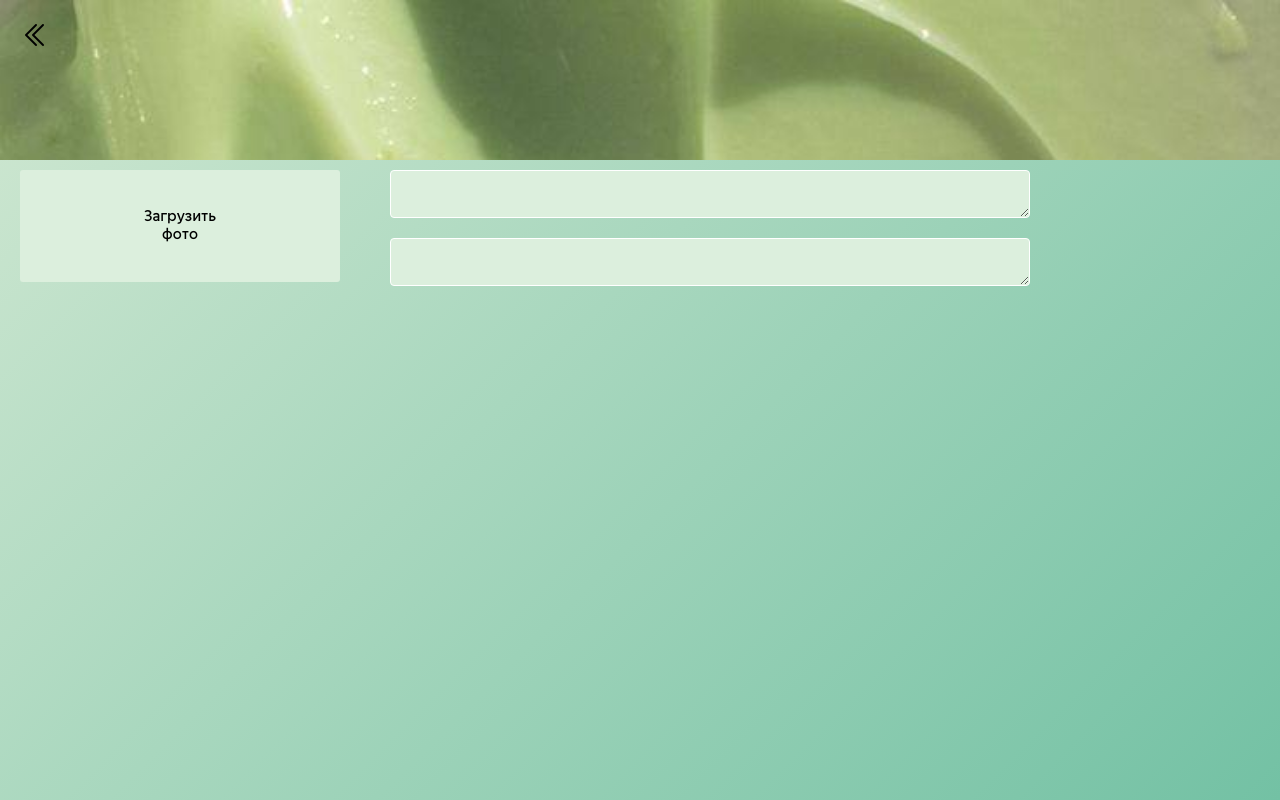
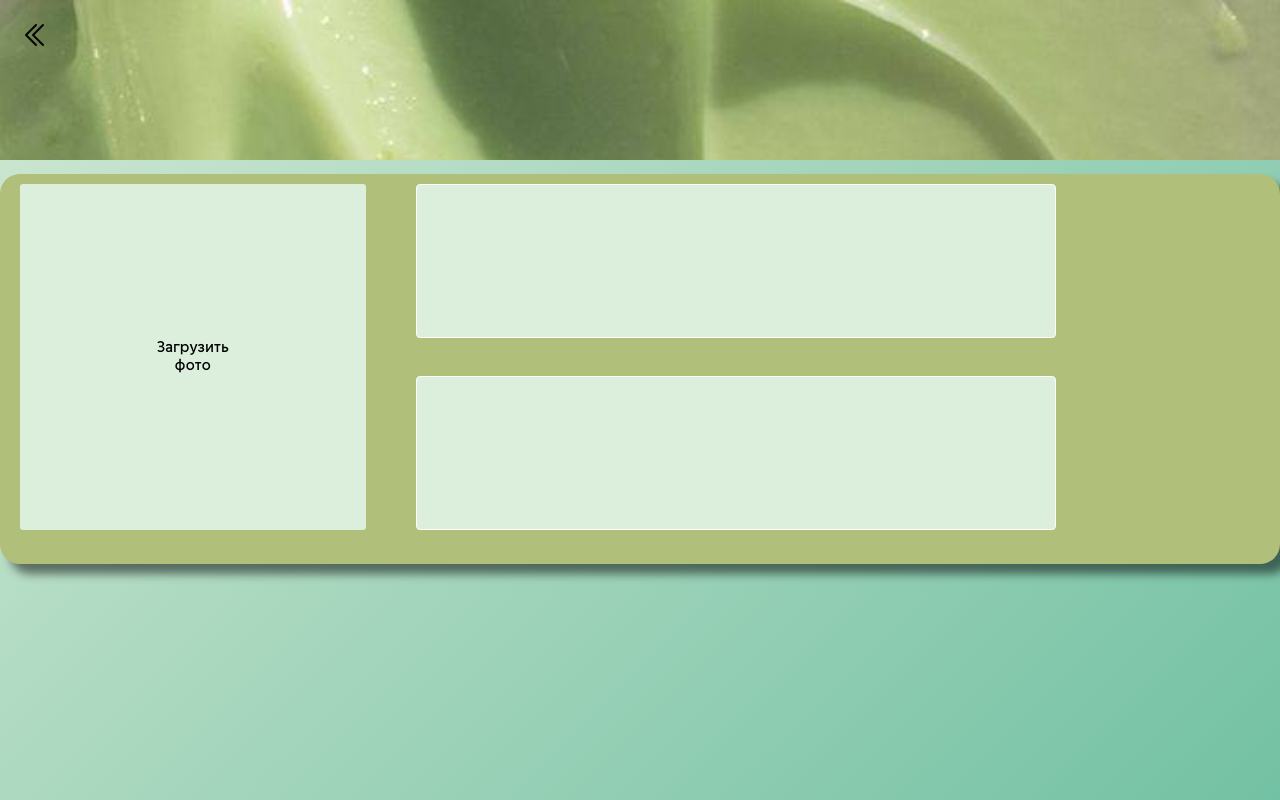
Before and after one commit to Kurbik72/TgBot2.0, a React (Create React App) app: page /visitpage in a window 1280 px wide. Built offline with nearby package versions, Linux system fonts and the light colour scheme.

Commit message:
work on vizitpage

```diff
--- a/src/components/vizitPage/vizit.module.css
+++ b/src/components/vizitPage/vizit.module.css
@@ -66,8 +66,8 @@ display: none;
 }
 .Osn{
     margin-top: 10px;
-    width: 25vw;
-    height:14vh;
+    width: 27vw;
+    height:27vw;
     border-radius: 3px;
     background-color: #dcefdd;
     margin-left: 20px;
@@ -95,8 +95,8 @@ display: none;
 }
 .page img {
     margin-top: 6px;
-    width: 25vw;
-    height:14vh;
+    width: 27vw;
+    height:27vw;
     border-radius: 3px;
 
 
@@ -104,7 +104,12 @@ display: none;
 }
 
 .allInThisPlace{
+    margin-top: 14px;
+    box-shadow: 10px 10px 10px rgb(0 0 0  / 0.5) ;
+    background-color: #B0BF79;
+    border-radius: 20px;
     display: flex;
+
     flex-direction: row;
     gap:50px;
 }
@@ -114,7 +119,7 @@ display: none;
     padding: 10px 0px;
 
 }
-.inputs textarea {
+.inputs {
     text-align: center;
     color: #000000;
     font-family: 'Font1';
@@ -124,6 +129,25 @@ display: none;
     border-radius: 4px;
     border: 1px solid #ffff;
     width: 50vw;
-    margin-bottom: 2vh;
-    height: 6vh
+    margin-bottom: 3vh;
+    min-height: 12vw;
+
 }
+
+.inputs1 {
+    text-align: center;
+    color: #000000;
+    font-family: 'Font1';
+    font-size: 17px;
+    padding: 10px 20px;
+    background-color: #dcefdd;
+    border-radius: 4px;
+    border: 1px solid #ffff;
+    width: 50vw;
+    margin-bottom: 3vw;
+    min-height: 12vw;
+
+}
+.allIt{
+    padding: 10px 0px;
+}
--- a/src/components/vizitPage/vizitpage.jsx
+++ b/src/components/vizitPage/vizitpage.jsx
@@ -10,6 +10,25 @@ const Vizitpage = () => {
         const { username, about } = location.state || {};
         const [url, setUrl] = useState();
 
+
+const heighAuto = () =>{
+    const data = {
+        Info1: username,
+        Info2: about
+
+    };
+const Info1Element = document.querySelector('[name="Info1"]')
+const Info2Element = document.querySelector('[name="Info2"]')
+    if (data.Info2 !==null && data.Info2.length >40){
+        Info2Element.style.height = "auto"
+
+    };
+
+    if (data.Info1 !==null && data.Info1.length > 20){
+        Info1Element.style.height = "auto"
+    };
+
+}
 
         const Upload = () =>{
             const id = useId()
@@ -67,21 +86,10 @@ return (
             <Upload>
     </Upload>
 </div>
-<div className={vizit.inputs}>
-<textarea
-type="text"
-name='Info1'
-value={username}
-readOnly
+<div className={vizit.allIt} onSubmit={heighAuto} contenteditable="true" >
 
-/>
-<textarea
-type="text "
-name='Info2'
-value={about}
-readOnly
-
-/>
+<p className={vizit.inputs1}  contentEditable="false" name ='Info1'> {username}</p>
+<p  className={vizit.inputs}  contentEditable="false" name='Info2'>{about}</p>
 
 </div>
 </div>
```
